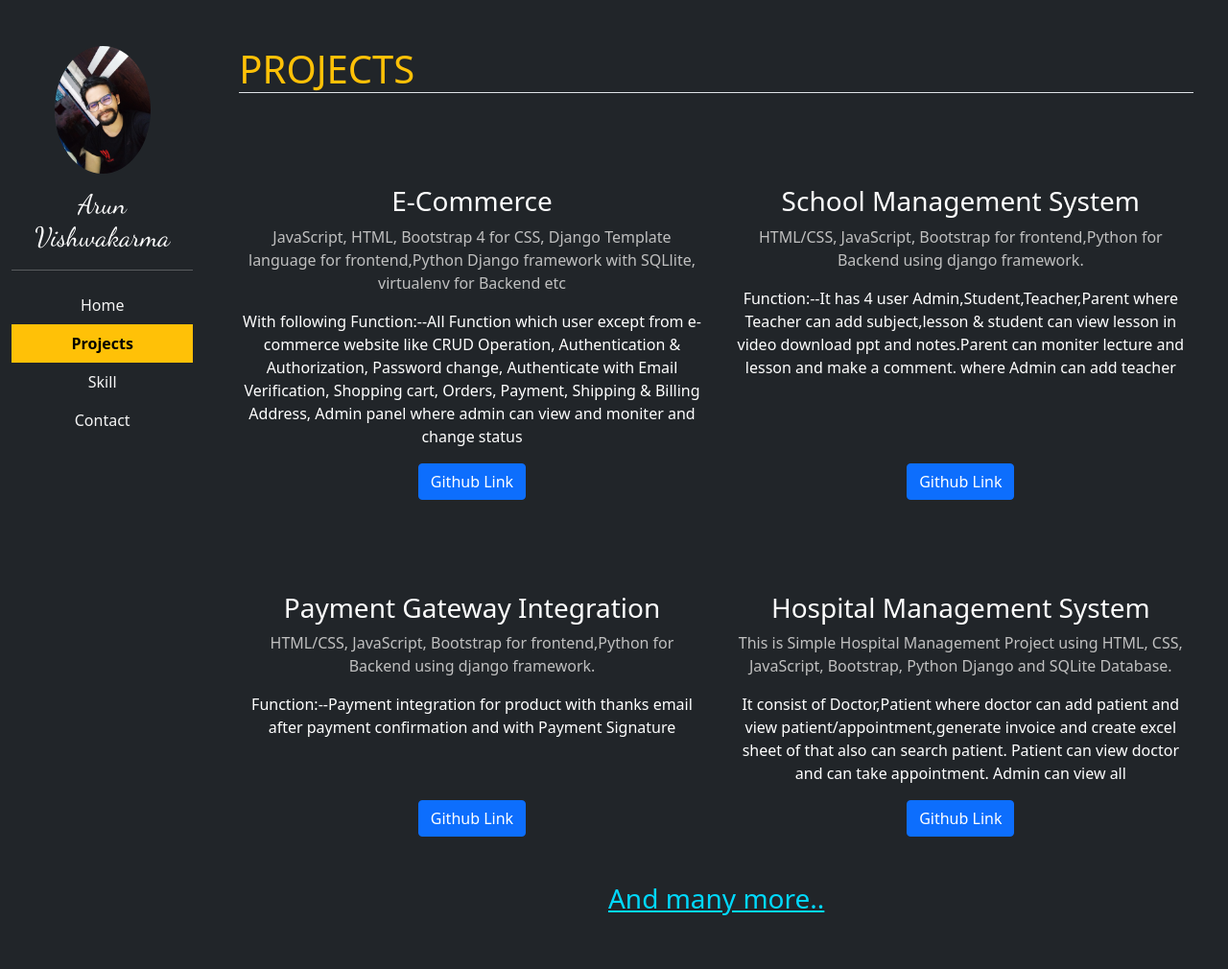
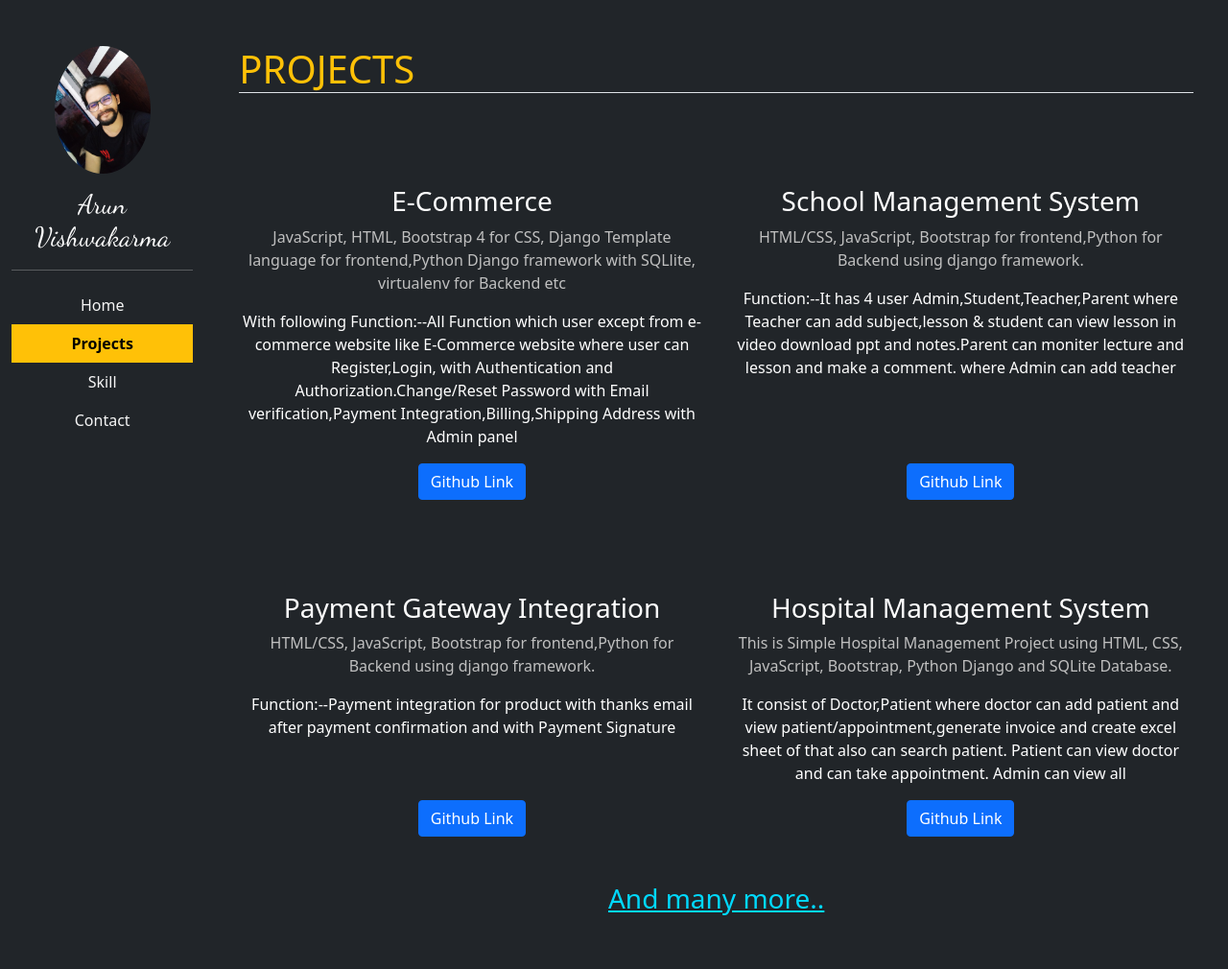
Before and after one commit to Arunvish987/portfolio, a Django app: page /serv/services/ in a window 1280 px wide. Shown: the whole page at 96% size. Run offline with Django 3.2, Linux system fonts and the light colour scheme; some libraries are stand-ins or nearby versions; some web fonts are replaced.

Commit message:
project sentence added

```diff
--- a/serv/templates/serv/services.html
+++ b/serv/templates/serv/services.html
@@ -9,7 +9,7 @@
             <i class="fas fa-credit-card fa-2x mb-3 i-color"></i>
             <h3>E-Commerce</h3>
             <p class="ss-color">JavaScript, HTML, Bootstrap 4 for CSS, Django Template language for frontend,Python Django framework with SQLlite, virtualenv for Backend etc</p>
-            <p>With following Function:--All Function which user except from e-commerce website like CRUD Operation, Authentication & Authorization, Password change, Authenticate with Email Verification, Shopping cart, Orders, Payment, Shipping & Billing Address, Admin panel where admin can view and moniter and change status</p>
+            <p>With following Function:--All Function which user except from e-commerce website like E-Commerce website where user can Register,Login, with Authentication and Authorization.Change/Reset Password with Email verification,Payment Integration,Billing,Shipping Address with Admin panel</p>
             <a href="#" class="btn btn-primary">Github Link</a>
         </div>
 
```
Also changed, not shown: db.sqlite3, 1 other file.
